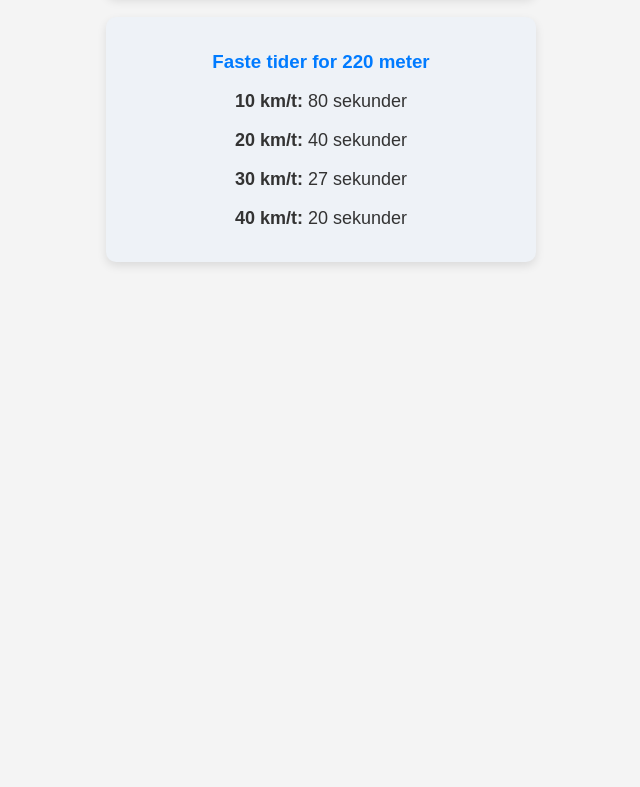
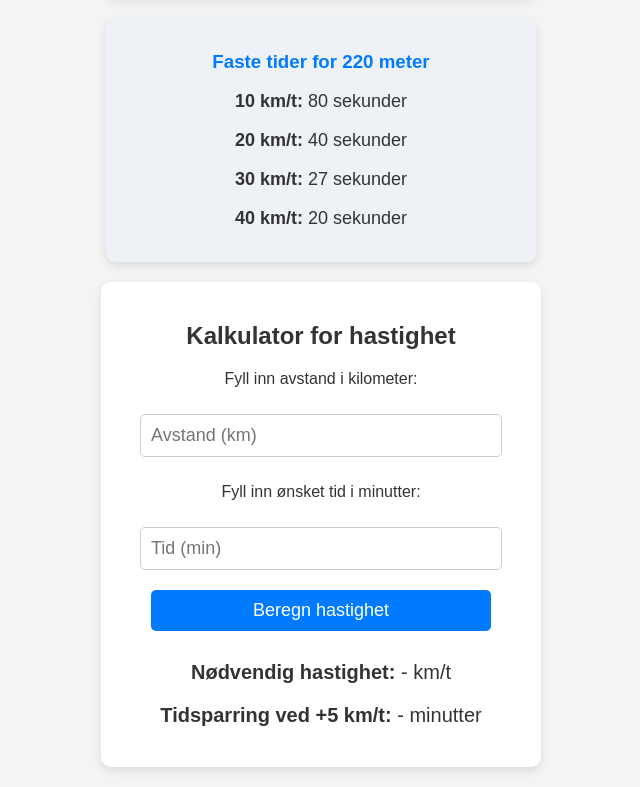
Before and after one commit to vegard-lu/tidforavstand, a plain HTML site: page index.html in a window 1280 px wide. Shown: the part 1275-2062 px from the top of the page, without its empty margins (319-959 px from the left). Before the commit the page ends 1557 px from the top, so only its background shows below. Drawn offline with Linux system fonts and the light colour scheme.

Commit message:
Update index.html

```diff
--- a/index.html
+++ b/index.html
@@ -105,6 +105,21 @@
         <p><strong>40 km/t:</strong> <span id="preset220_40"></span> sekunder</p>
     </div>
 
+    <!-- Ny kalkulator -->
+    <div class="container">
+        <h2>Kalkulator for hastighet</h2>
+        <p>Fyll inn avstand i kilometer:</p>
+        <input type="number" id="distanceInput" placeholder="Avstand (km)">
+        <p>Fyll inn ønsket tid i minutter:</p>
+        <input type="number" id="timeInput" placeholder="Tid (min)">
+        <button onclick="calculateSpeed()">Beregn hastighet</button>
+
+        <div class="result">
+            <p><strong>Nødvendig hastighet:</strong> <span id="requiredSpeed">-</span> km/t</p>
+            <p><strong>Tidsparring ved +5 km/t:</strong> <span id="timeSaved">-</span> minutter</p>
+        </div>
+    </div>
+
     <script>
         function calculateTime() {
             let speedKmH = parseFloat(document.getElementById("speedInput").value);
@@ -133,6 +148,27 @@
             });
         }
 
+        function calculateSpeed() {
+            let distanceKm = parseFloat(document.getElementById("distanceInput").value);
+            let timeMin = parseFloat(document.getElementById("timeInput").value);
+
+            if (isNaN(distanceKm) || isNaN(timeMin) || distanceKm <= 0 || timeMin <= 0) {
+                alert("Vennligst skriv inn gyldige verdier for avstand og tid.");
+                return;
+            }
+
+            // Beregn nødvendig hastighet i km/t
+            let requiredSpeed = (distanceKm / (timeMin / 60)).toFixed(2);
+            document.getElementById("requiredSpeed").textContent = requiredSpeed;
+
+            // Beregn tidsparring ved +5 km/t
+            let fasterSpeed = parseFloat(requiredSpeed) + 5;
+            let originalTime = (distanceKm / (parseFloat(requiredSpeed) / 60));
+            let fasterTime = (distanceKm / (fasterSpeed / 60));
+            let timeSaved = (originalTime - fasterTime).toFixed(2);
+            document.getElementById("timeSaved").textContent = timeSaved;
+        }
+
         presetTimes(); // Beregn forhåndsutfylte tider ved lasting av siden
     </script>
 
```
